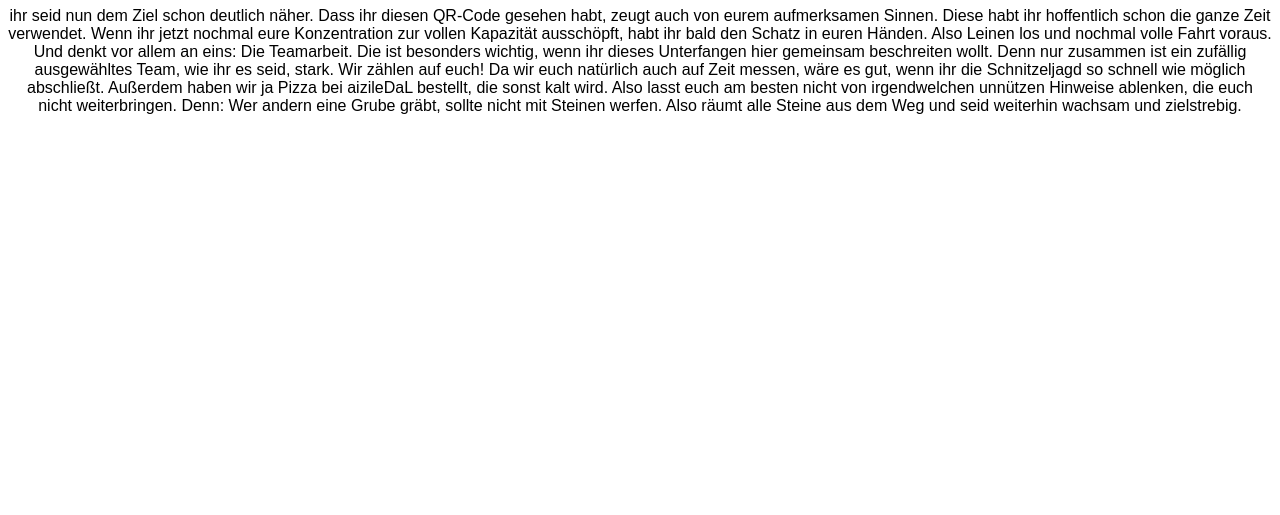
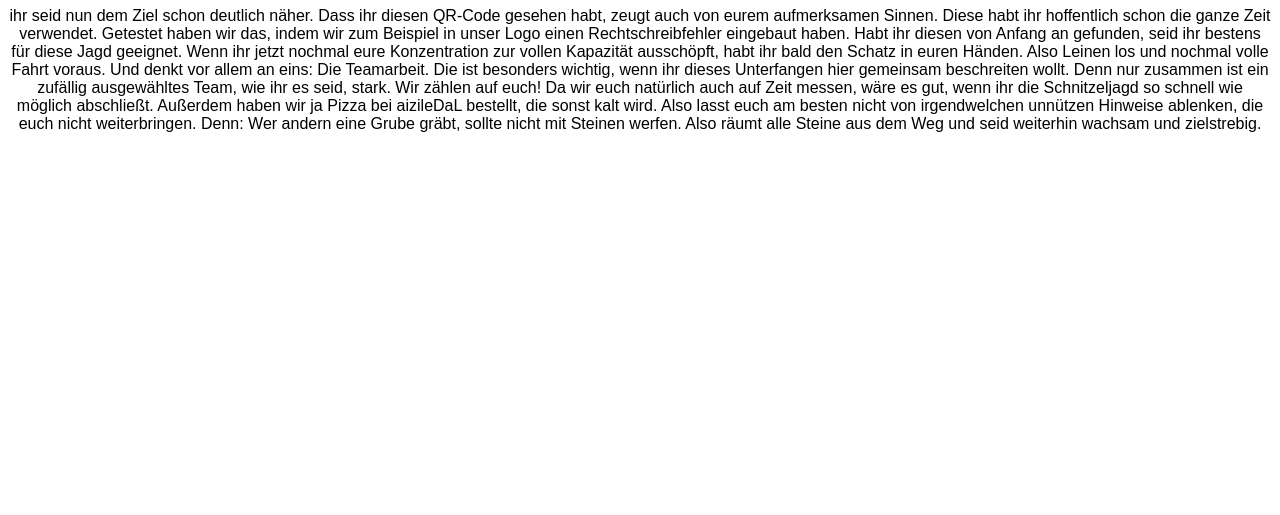
Before and after one commit to Rimanus5/Loesung-zum-Schatz, a plain HTML site: page index.html in a window 1280 px wide. Shown: the part 285-800 px from the top of the page. Drawn offline with Linux system fonts and the light colour scheme.

Commit message:
Update index.html

```diff
--- a/index.html
+++ b/index.html
@@ -11,6 +11,6 @@
 <body>
     <img src="logo.jpg" alt="Schnitzeljagd Logo">
     <h1>Hallo liebe Rätselfreunde,</h1>
-    <p>ihr seid nun dem Ziel schon deutlich näher. Dass ihr diesen QR-Code gesehen habt, zeugt auch von eurem aufmerksamen Sinnen. Diese habt ihr hoffentlich schon die ganze Zeit verwendet. Wenn ihr jetzt nochmal eure Konzentration zur vollen Kapazität ausschöpft, habt ihr bald den Schatz in euren Händen. Also Leinen los und nochmal volle Fahrt voraus. Und denkt vor allem an eins: Die Teamarbeit. Die ist besonders wichtig, wenn ihr dieses Unterfangen hier gemeinsam beschreiten wollt. Denn nur zusammen ist ein zufällig ausgewähltes Team, wie ihr es seid, stark. Wir zählen auf euch! Da wir euch natürlich auch auf Zeit messen, wäre es gut, wenn ihr die Schnitzeljagd so schnell wie möglich abschließt. Außerdem haben wir ja Pizza bei aizileDaL bestellt, die sonst kalt wird. Also lasst euch am besten nicht von irgendwelchen unnützen Hinweise ablenken, die euch nicht weiterbringen. Denn: Wer andern eine Grube gräbt, sollte nicht mit Steinen werfen. Also räumt alle Steine aus dem Weg und seid weiterhin wachsam und zielstrebig.</p>
+    <p>ihr seid nun dem Ziel schon deutlich näher. Dass ihr diesen QR-Code gesehen habt, zeugt auch von eurem aufmerksamen Sinnen. Diese habt ihr hoffentlich schon die ganze Zeit verwendet. Getestet haben wir das, indem wir zum Beispiel in unser Logo einen Rechtschreibfehler eingebaut haben. Habt ihr diesen von Anfang an gefunden, seid ihr bestens für diese Jagd geeignet. Wenn ihr jetzt nochmal eure Konzentration zur vollen Kapazität ausschöpft, habt ihr bald den Schatz in euren Händen. Also Leinen los und nochmal volle Fahrt voraus. Und denkt vor allem an eins: Die Teamarbeit. Die ist besonders wichtig, wenn ihr dieses Unterfangen hier gemeinsam beschreiten wollt. Denn nur zusammen ist ein zufällig ausgewähltes Team, wie ihr es seid, stark. Wir zählen auf euch! Da wir euch natürlich auch auf Zeit messen, wäre es gut, wenn ihr die Schnitzeljagd so schnell wie möglich abschließt. Außerdem haben wir ja Pizza bei aizileDaL bestellt, die sonst kalt wird. Also lasst euch am besten nicht von irgendwelchen unnützen Hinweise ablenken, die euch nicht weiterbringen. Denn: Wer andern eine Grube gräbt, sollte nicht mit Steinen werfen. Also räumt alle Steine aus dem Weg und seid weiterhin wachsam und zielstrebig.</p>
 </body>
 </html>
```
